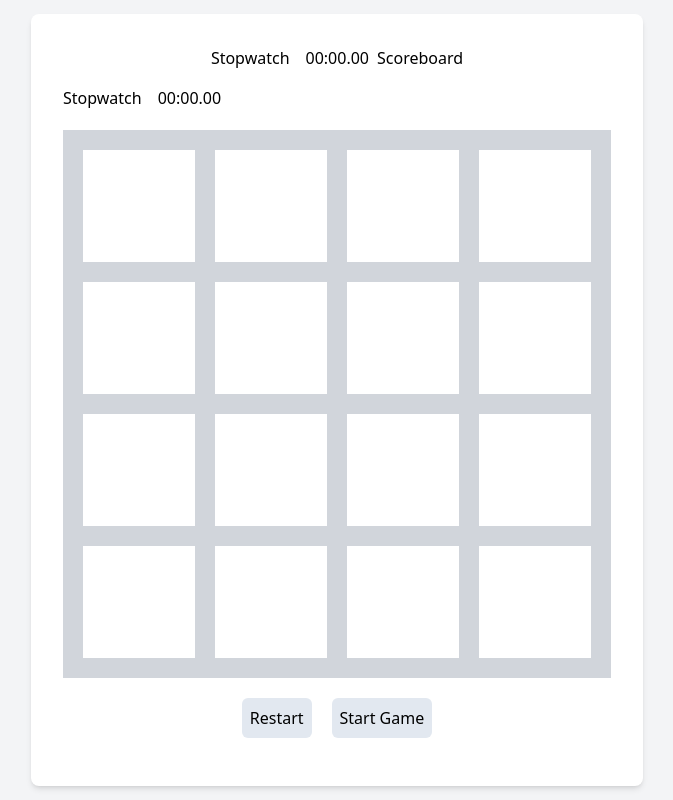
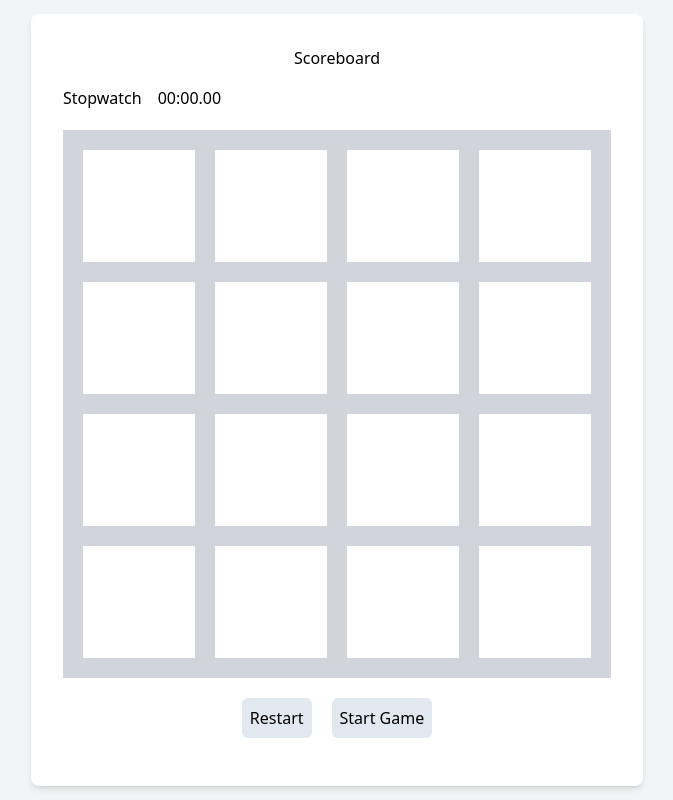
Before and after one commit to baharehforoughi/tile-match-game, a Next.js app: page /game in a window 1280 px wide. Shown: the whole page, without its empty margins (303-976 px from the left). Built offline with nearby package versions, Linux system fonts and the light colour scheme.

Commit message:
Remove Stopwatch component from GamePage

```diff
--- a/pages/game.tsx
+++ b/pages/game.tsx
@@ -67,7 +67,6 @@ const GamePage = () => {
     <div className="flex justify-center items-center h-screen bg-gray-100 p-4 user-select-none select-none">
       <div className="bg-white p-8 rounded-lg shadow-md flex flex-col items-center space-y-4">
         <div className="flex justify-start space-x-2">
-          <Stopwatch />
           <Scoreboard scores={scores} />
         </div>
         <div className="container">
```
